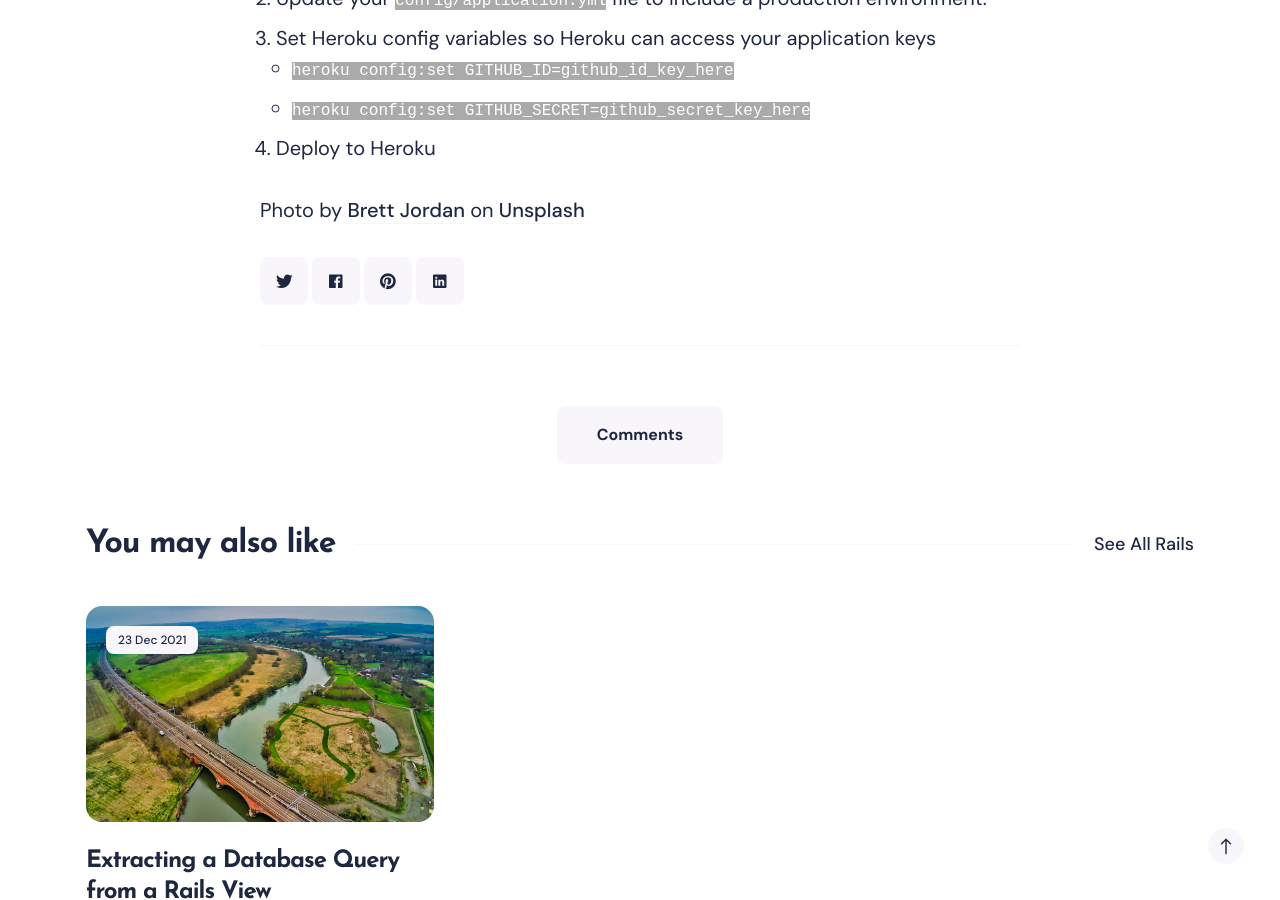
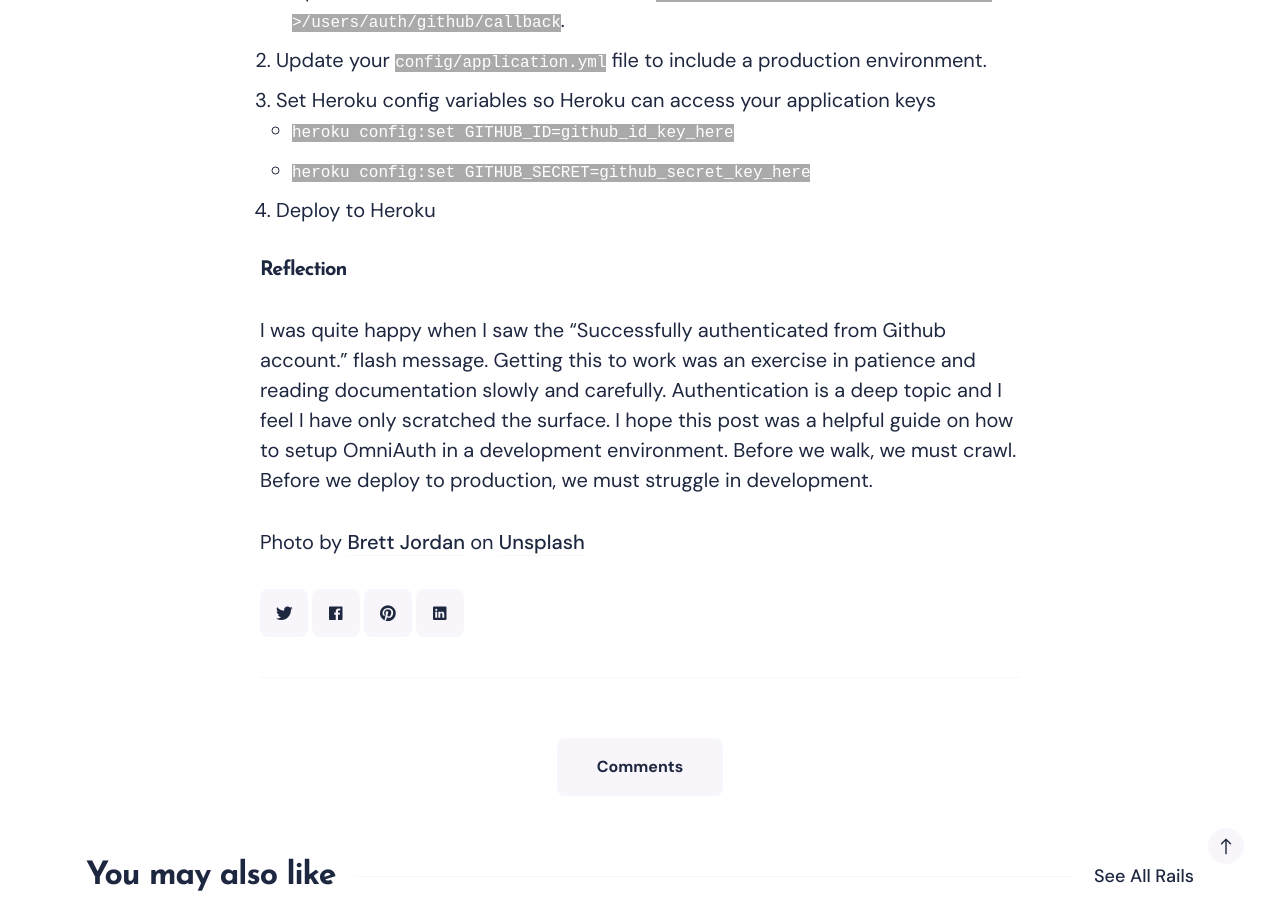
Before and after one commit to joe-mccann-dev/portfolio, a Jekyll site: the page built from _posts/2021-12-29-setting-up-omniauth-authentication-in-development.md, in a window 1280 px wide and 900 px high, scrolled down 6565 px. Built offline with Jekyll 4.4.1, drawn with Linux system fonts in a browser that asks for light colours; nearby versions of some CDN libraries.

Commit message:
Add read time and reflection to second blog post.

```diff
--- a/_layouts/post.html
+++ b/_layouts/post.html
@@ -40,6 +40,9 @@ layout: default
   {%endif %}
 
   <article class="post">
+    {%if page.read_time %}
+    <p><strong>{{ page.read_time }} minute read</strong></p>
+    {% endif %}
 
     <div class="post__content">
       {{ content }}
--- a/_posts/2021-12-29-setting-up-omniauth-authentication-in-development.md
+++ b/_posts/2021-12-29-setting-up-omniauth-authentication-in-development.md
@@ -122,4 +123,8 @@ development:
      - `heroku config:set GITHUB_SECRET=github_secret_key_here`
 4. Deploy to Heroku
 
+#### Reflection
+
+I was quite happy when I saw the "Successfully authenticated from Github account." flash message. Getting this to work was an exercise in patience and reading documentation slowly and carefully. Authentication is a deep topic and I feel I have only scratched the surface. I hope this post was a helpful guide on how to setup OmniAuth in a development environment. Before we walk, we must crawl. Before we deploy to production, we must struggle in development.
+
 Photo by <a href="https://unsplash.com/@brett_jordan?utm_source=unsplash&utm_medium=referral&utm_content=creditCopyText">Brett Jordan</a> on <a href="https://unsplash.com/s/photos/authenticity?utm_source=unsplash&utm_medium=referral&utm_content=creditCopyText">Unsplash</a>
```
Also changed, not shown: other parts of _posts/2021-12-29-setting-up-omniauth-authentication-in-development.md (+1 -0 lines).
